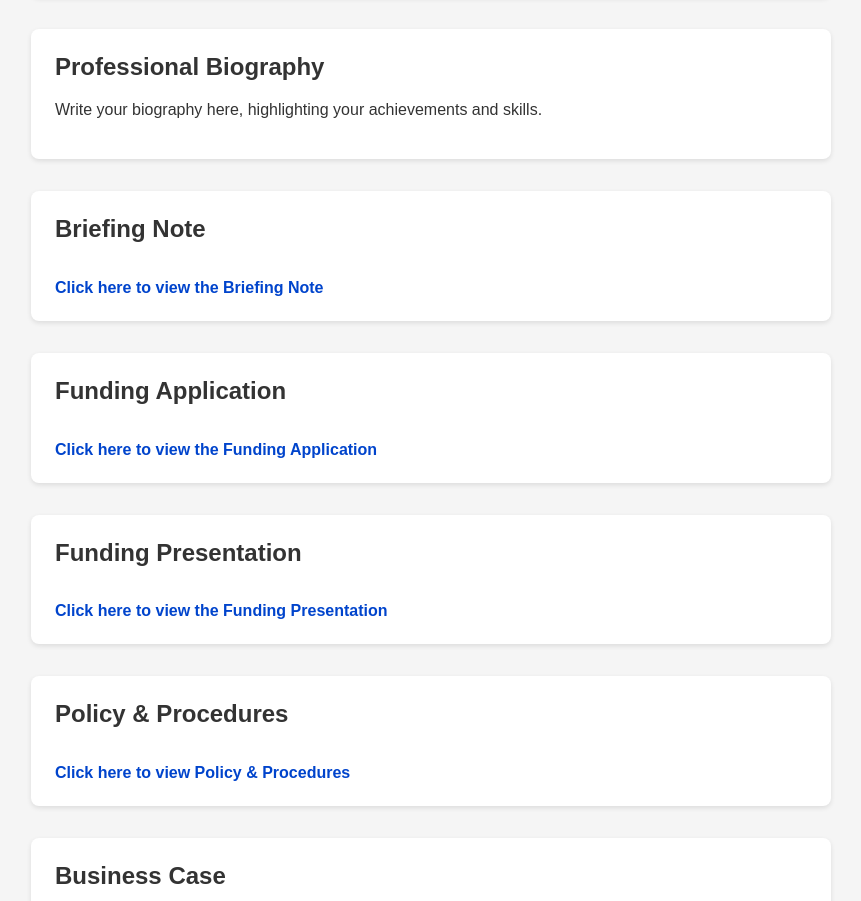
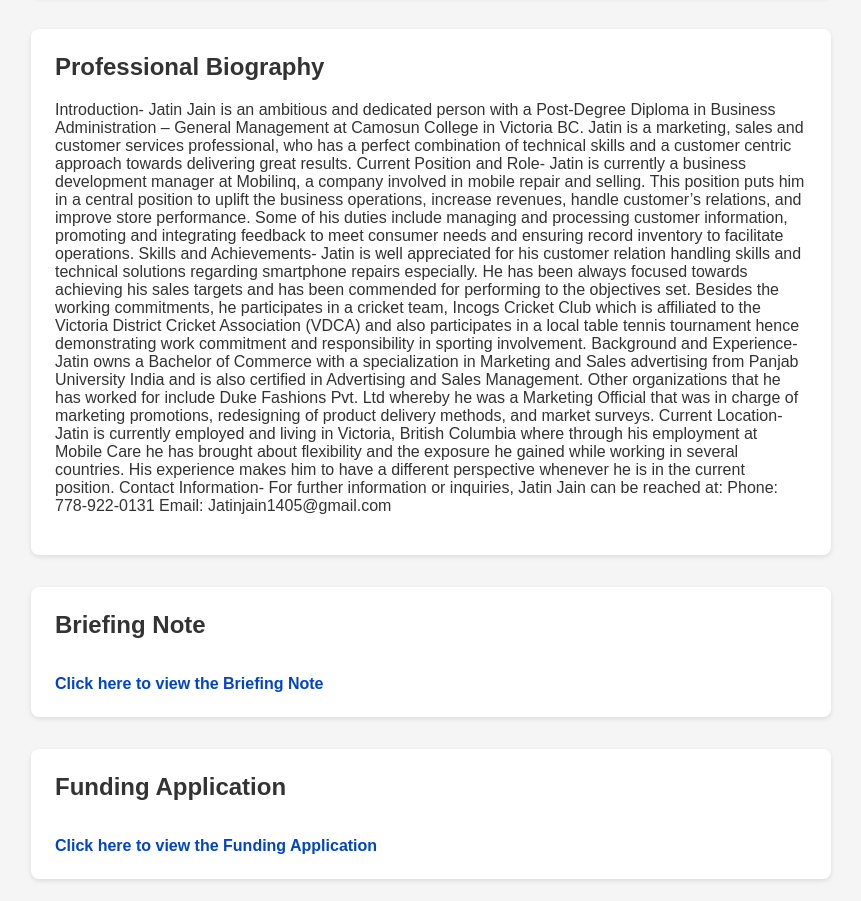
Before and after one commit to jj1405/Jatin-s-Portfolio, a plain HTML site: page index.html in a window 1280 px wide. Shown: the part 1116-2017 px from the top of the page, without its empty margins (209-1070 px from the left). Drawn offline with Linux system fonts and the light colour scheme.

Commit message:
Update index.html

```diff
--- a/index.html
+++ b/index.html
@@ -55,7 +55,24 @@ Email: Jatinjain1405@gmail.com
 
     <section id="biography">
       <h2>Professional Biography</h2>
-      <p>Write your biography here, highlighting your achievements and skills.</p>
+      <p>
+
+Introduction-
+Jatin Jain is an ambitious and dedicated person with a Post-Degree Diploma in Business Administration – General Management at Camosun College in Victoria BC. Jatin is a marketing, sales and customer services professional, who has a perfect combination of technical skills and a customer centric approach towards delivering great results.
+Current Position and Role-
+Jatin is currently a business development manager at Mobilinq, a company involved in mobile repair and selling. This position puts him in a central position to uplift the business operations, increase revenues, handle customer’s relations, and improve store performance. Some of his duties include managing and processing customer information, promoting and integrating feedback to meet consumer needs and ensuring record inventory to facilitate operations.
+Skills and Achievements-
+Jatin is well appreciated for his customer relation handling skills and technical solutions regarding smartphone repairs especially. He has been always focused towards achieving his sales targets and has been commended for performing to the objectives set. Besides the working commitments, he participates in a cricket team, Incogs Cricket Club which is affiliated to the Victoria District Cricket Association (VDCA) and also participates in a local table tennis tournament hence demonstrating work commitment and responsibility in sporting involvement.
+Background and Experience-
+Jatin owns a Bachelor of Commerce with a specialization in Marketing and Sales advertising from Panjab University India and is also certified in Advertising and Sales Management. Other organizations that he has worked for include Duke Fashions Pvt. Ltd whereby he was a Marketing Official that was in charge of marketing promotions, redesigning of product delivery methods, and market surveys.
+Current Location-
+Jatin is currently employed and living in Victoria, British Columbia where through his employment at Mobile Care he has brought about flexibility and the exposure he gained while working in several countries. His experience makes him to have a different perspective whenever he is in the current position.
+Contact Information-
+For further information or inquiries, Jatin Jain can be reached at:
+Phone: 778-922-0131
+Email: Jatinjain1405@gmail.com
+
+</p>
     </section>
 
     <section id="briefing-note">
```
